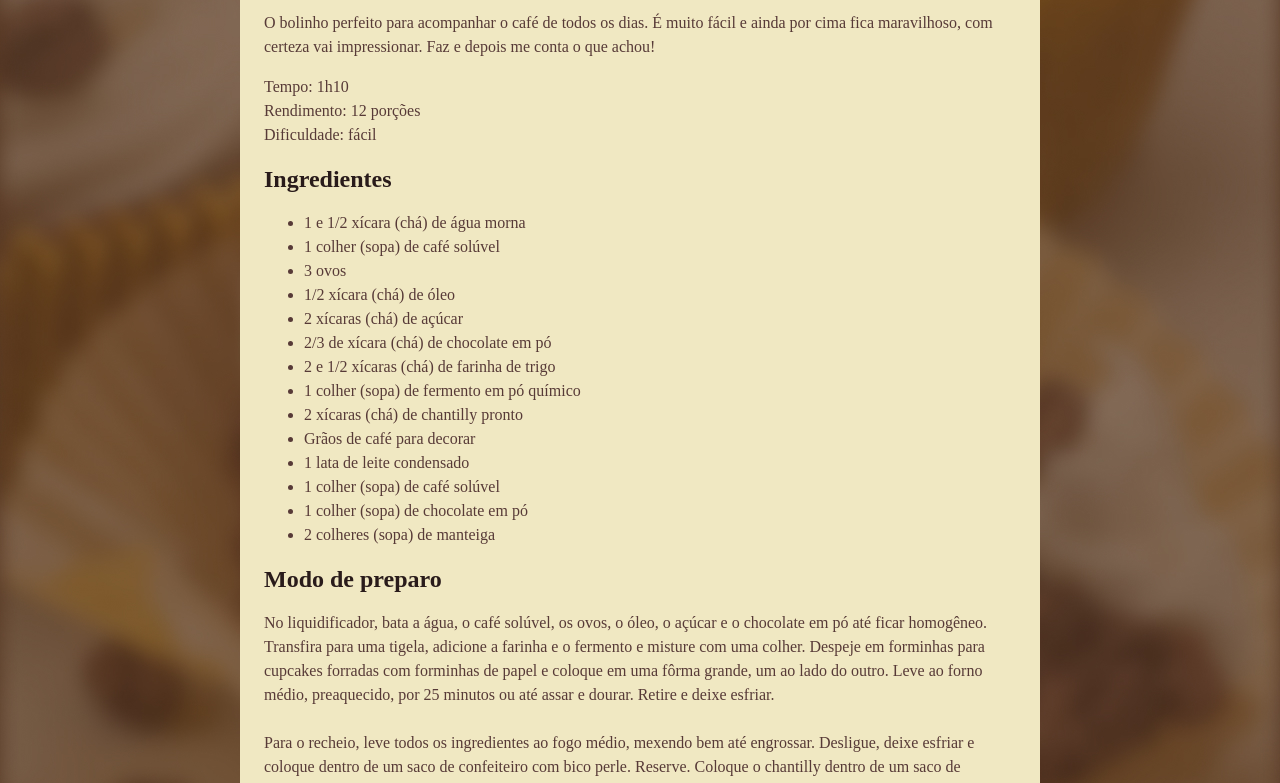
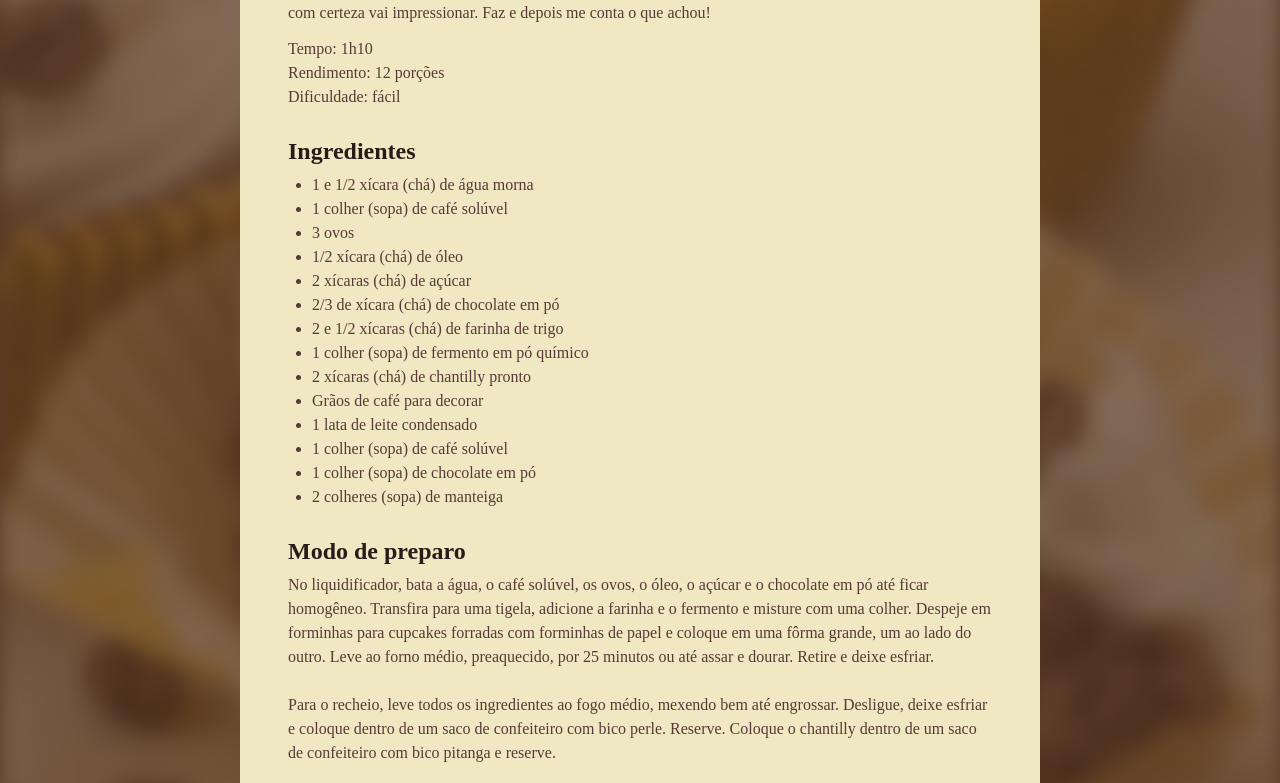
Before and after one commit to chicao07/Projeto.rockset, a plain HTML site: page index.html in a window 1280 px wide. Shown: the part 590-1373 px from the top of the page. Drawn offline with Linux system fonts and the light colour scheme; a web font is replaced by a local one.

Commit message:
personalizando os espaços

```diff
--- a/style.css
+++ b/style.css
@@ -1,3 +1,8 @@
+* {
+  margin: 0;
+  padding: 0;
+}
+
 :root {
   font-family: "alice", serif;
   line-height: 150%;
@@ -17,6 +22,18 @@ body {
   box-sizing: border-box;
 }
 
+main {
+  padding: 24px;
+}
+
+section + section {
+  margin-top: 24px;
+}
+
+#about p + p {
+  margin-top: 12px;
+}
+
 h1 {
   line-height: 140%;
   font-size: 40px;
@@ -28,4 +45,11 @@ h2 {
 
 h1, h2 {
   color: #291b1a;
+  margin-bottom: 4px;
+  line-height: 150%;
 }
+
+ul {
+  padding-left: 24px;
+  box-sizing: border-box;
+}
```
